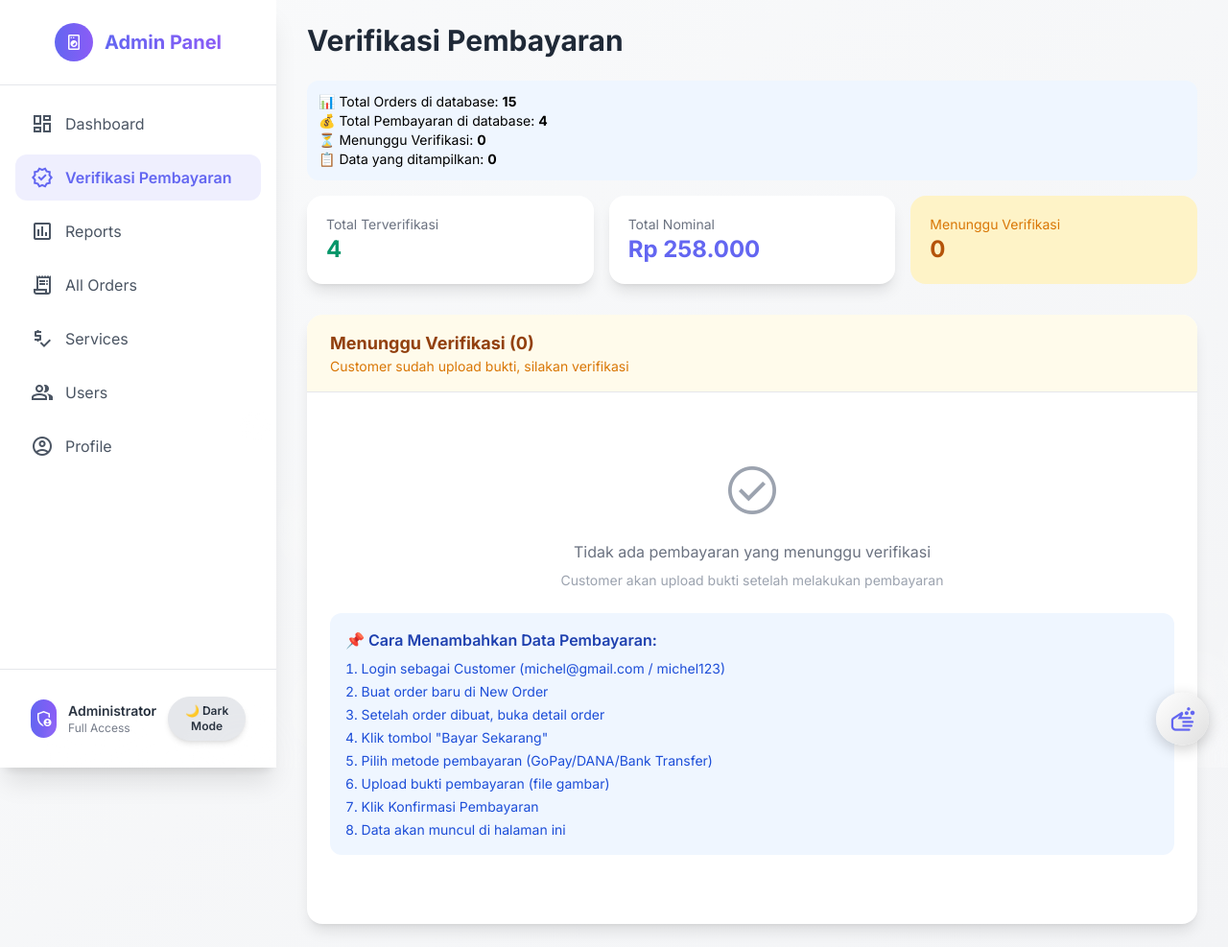
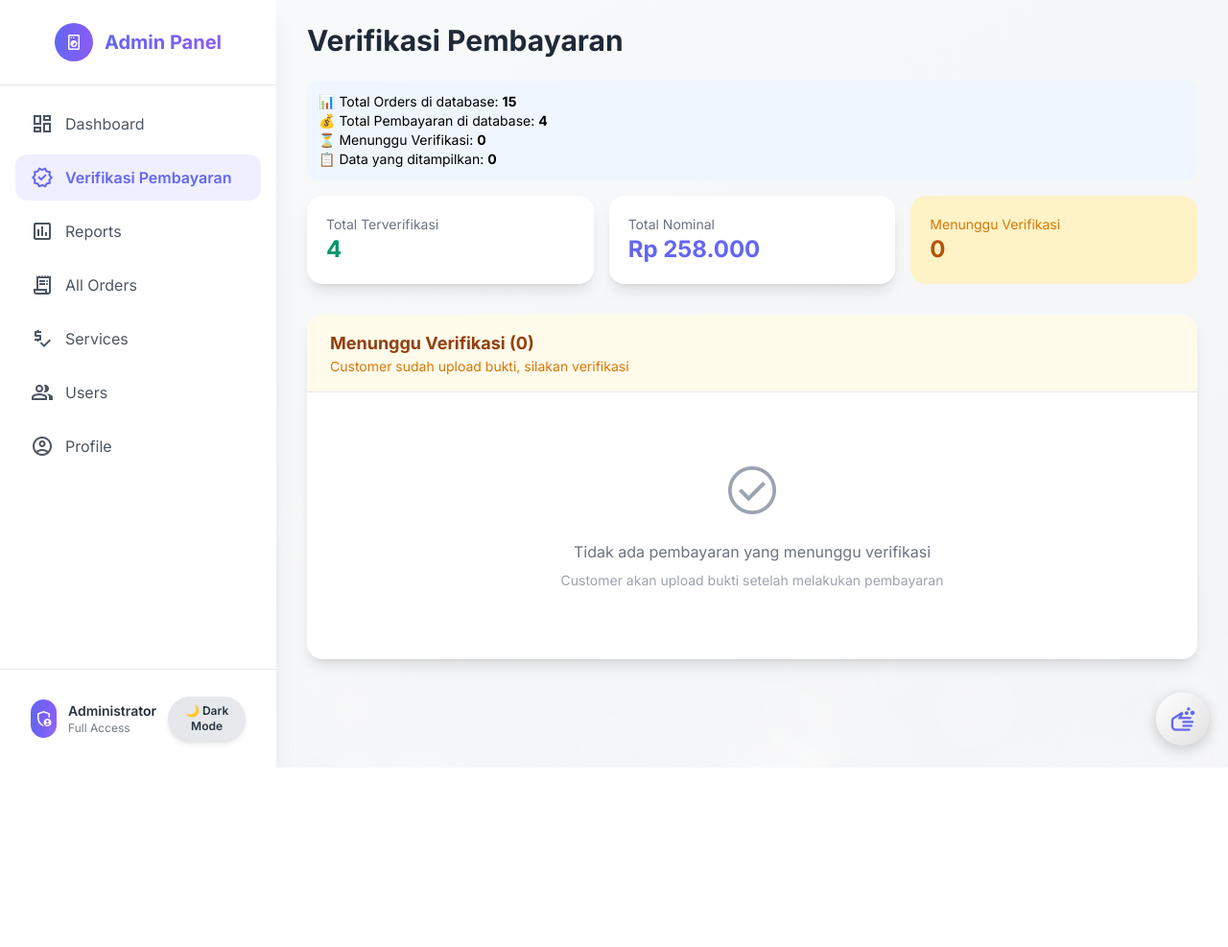
Before and after one commit to euginia-del/tubes_rpl, a PHP site: page /verify_payments.php in a window 1280 px wide. Shown: the whole page at 96% size. After the commit the page ends 800 px from the top, so only its background shows below. Run offline with PHP 8.4, Linux system fonts and the light colour scheme; the visitor is signed in with stand-in values (Sample User, id 1); data comes from the database, SQL or seed files in the repository; some libraries are stand-ins or nearby versions.

Commit message:
Perbaiki Verifikasi Pembayaran

```diff
--- a/code/verify_payments.php
+++ b/code/verify_payments.php
@@ -207,21 +207,6 @@ tailwind.config = {
                     <span class="material-symbols-outlined text-6xl text-gray-400">check_circle</span>
                     <p class="text-gray-500 dark:text-gray-400 mt-4">Tidak ada pembayaran yang menunggu verifikasi</p>
                     <p class="text-gray-400 text-sm mt-2">Customer akan upload bukti setelah melakukan pembayaran</p>
-
-                    <!-- Panduan untuk testing -->
-                    <div class="mt-6 p-4 bg-blue-50 dark:bg-blue-900/20 rounded-xl text-left">
-                        <p class="font-semibold text-blue-800 dark:text-blue-300 mb-2">📌 Cara Menambahkan Data Pembayaran:</p>
-                        <ol class="text-sm text-blue-700 dark:text-blue-400 list-decimal list-inside space-y-1">
-                            <li>Login sebagai Customer (michel@gmail.com / michel123)</li>
-                            <li>Buat order baru di New Order</li>
-                            <li>Setelah order dibuat, buka detail order</li>
-                            <li>Klik tombol "Bayar Sekarang"</li>
-                            <li>Pilih metode pembayaran (GoPay/DANA/Bank Transfer)</li>
-                            <li>Upload bukti pembayaran (file gambar)</li>
-                            <li>Klik Konfirmasi Pembayaran</li>
-                            <li>Data akan muncul di halaman ini</li>
-                        </ol>
-                    </div>
                 </div>
                 <?php else: ?>
                 <div class="space-y-4">
```
